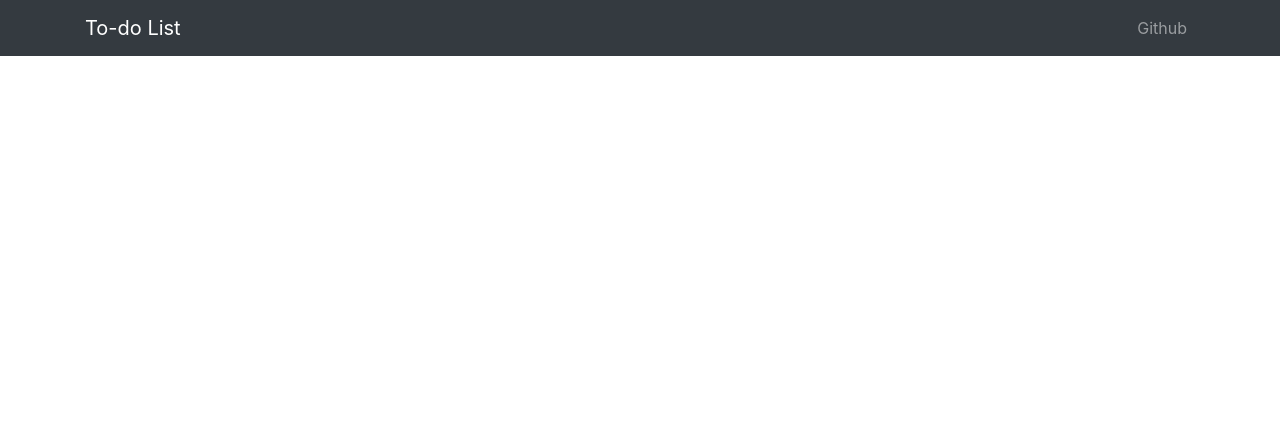
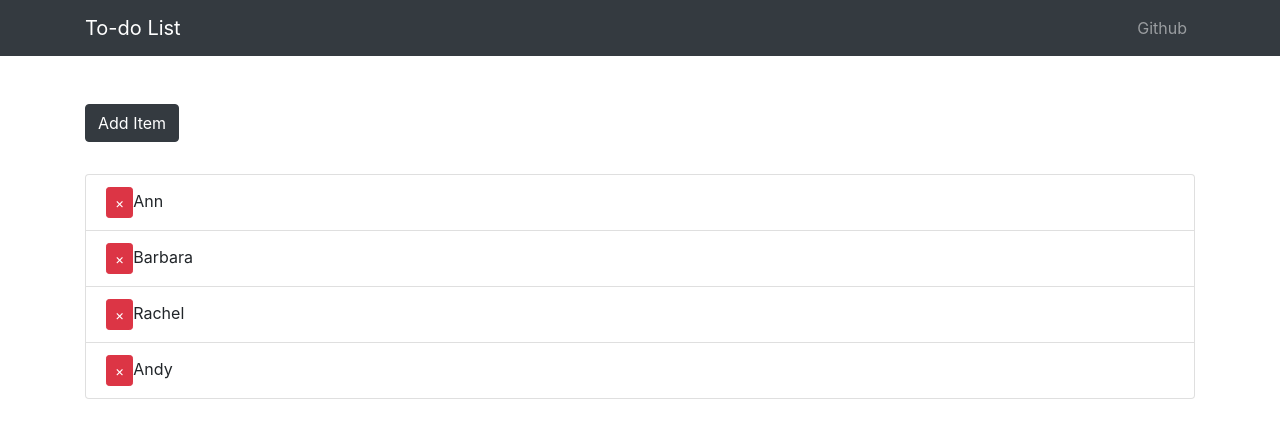
Before and after one commit to eugenius123/mern-list, a React (Create React App) app in the folder client/: page / in a window 1280 px wide. Shown: the top 438 px of the page. Built offline with nearby package versions, Linux system fonts and the light colour scheme.

Commit message:
buttons added

```diff
--- a/client/src/App.js
+++ b/client/src/App.js
@@ -1,14 +1,16 @@
 import React, { Component } from 'react';
 import 'bootstrap/dist/css/bootstrap.min.css';
 import './App.css';
+import TodoList from './components/TodoList';
 
-import AppNavbar from './components/AppNavbar'
+import AppNavbar from './components/AppNavbar';
 
 class App extends Component {
   render() {
     return (
       <div className="App">
         <AppNavbar/>
+        <TodoList/>
       </div>
     );
   }
--- /dev/null
+++ b/client/src/components/TodoList.js
@@ -0,0 +1,64 @@
+import React, { Component } from 'react';
+import { Container, ListGroup, ListGroupItem, Button} from 'reactstrap';
+import { CSSTransition, TransitionGroup} from 'react-transition-group';
+import uuid from 'uuid';
+
+class TodoList extends Component {
+	state = {
+		items: [
+			{ id: uuid(), name: 'Ann'},
+			{ id: uuid(), name: 'Barbara'},
+			{ id: uuid(), name: 'Rachel'},
+			{ id: uuid(), name: 'Andy'},
+		]
+	}
+
+	render() {
+	const { items} = this.state;
+	return (
+		<Container>
+			<Button
+				color="dark"
+				style={{ marginBottom: '2rem'}}
+				onClick={() => {
+					const name = prompt('Enter Item');
+					if(name) {
+						this.setState(state => ({
+							items: [...state.items, { id: uuid(), name}]
+						}));
+					}
+				}}
+
+				>Add Item
+			</Button>
+			<ListGroup>
+				<TransitionGroup className="todo-list">
+					{items.map(({id, name}) => (
+						<CSSTransition key={id} timeout={500} classNames="fade">
+							<ListGroupItem>
+							<Button
+							className = "remove-btn"
+							color="danger"
+							size="sm"
+							onClick={() => {
+								this.setState(state => ({
+									items: state.items.filter(item => item.id !== id)
+								}));
+
+							}}
+							>&times;</Button>
+								{name}
+							</ListGroupItem>
+
+						</CSSTransition>
+						))}
+				</TransitionGroup>
+			</ListGroup>
+		</Container>
+		);
+	}
+}
+
+
+
+export default TodoList;
```
